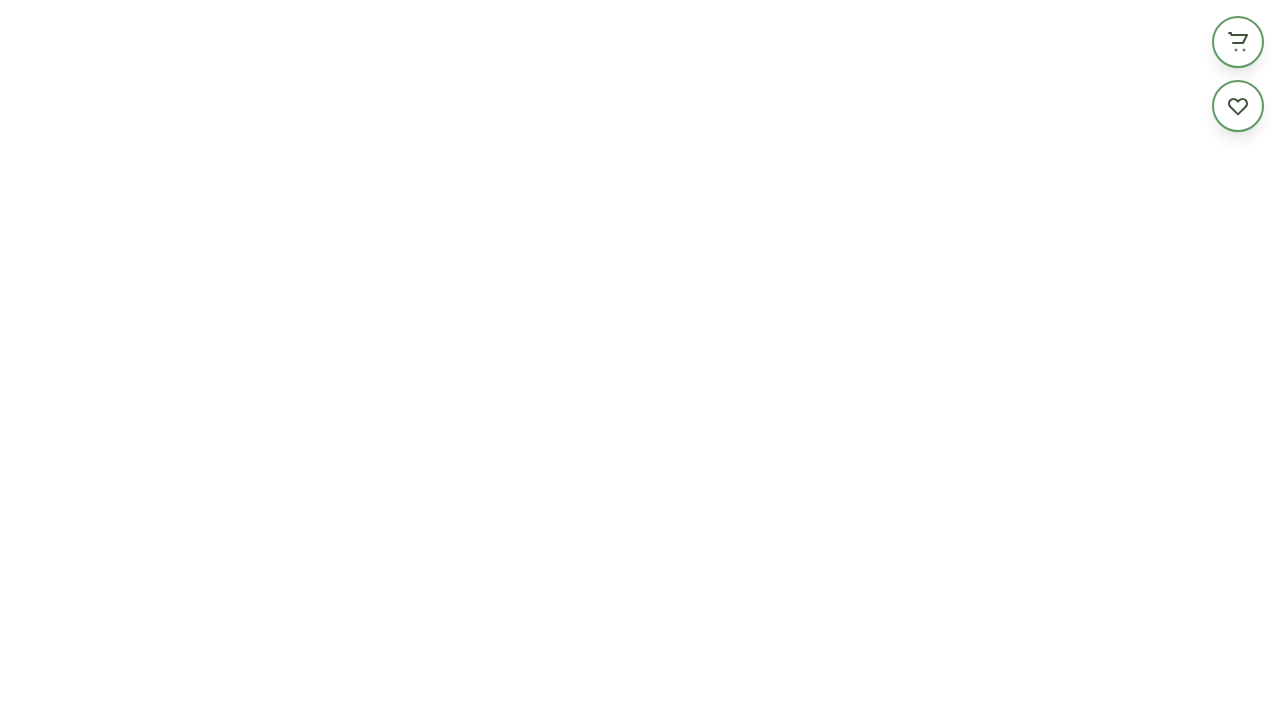
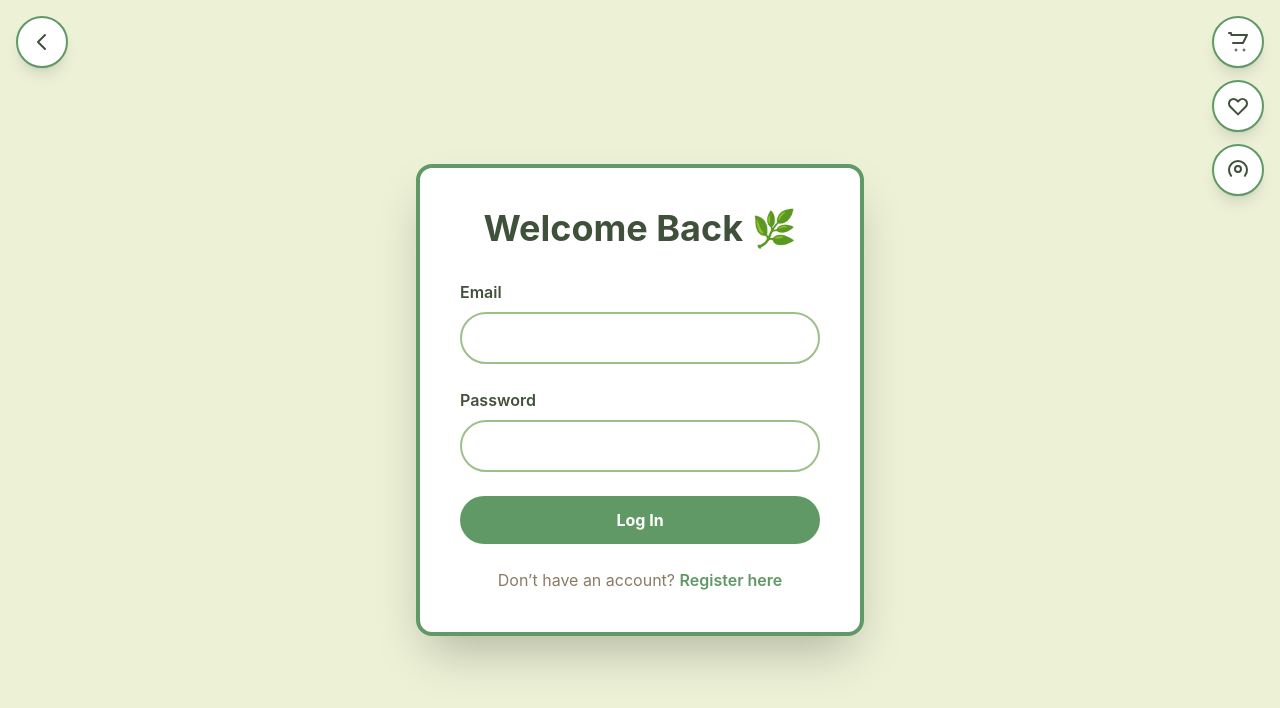
Before and after one commit to CNA-26/store-frontend, a React (Vite) app: page /login in a window 1280 px wide. Before the commit this address had no page. Shown: the top 708 px of the page. Built offline with nearby package versions, Linux system fonts and the light colour scheme.

Commit message:
Add LogIn and Register

```diff
--- a/src/App.tsx
+++ b/src/App.tsx
@@ -6,6 +6,9 @@ import WishlistPage from "./pages/WishlistPage";
 import ContactPage from "./pages/ContactPage";
 import { CartProvider, useCart } from "./contexts/CartContext";
 import { WishlistProvider, useWishlist } from "./contexts/WishlistContext";
+import LogIn from "./pages/LogIn";
+import Register from "./pages/Register";
+
 function HomePage() {
   const [searchQuery, setSearchQuery] = useState('')
   const { addToCart } = useCart();
@@ -175,6 +178,7 @@ function App() {
       <WishlistProvider>
         <CartIcon />
         <WishlistIcon />
+        <LoginIcon />
         <CartNotification />
         <Routes>
           <Route path="/" element={<HomePage />} />
@@ -182,6 +186,8 @@ function App() {
           <Route path="/contact" element={<ContactPage />} />
           <Route path="/checkout" element={<CheckoutPage />} />
           <Route path="/wishlist" element={<WishlistPage />} />
+          <Route path="/login" element={<LogIn />} />
+          <Route path="/register" element={<Register />} />
         </Routes>
       </WishlistProvider>
     </CartProvider>
@@ -217,6 +223,32 @@ function WishlistIcon() {
         {wishlistCount > 0 && (
           <span className="absolute -top-2 -right-2 bg-red-500 text-white rounded-full text-xs font-bold px-2 py-0.5">{wishlistCount}</span>
         )}
+      </Link>
+    </div>
+  );
+}
+
+function LoginIcon() {
+  return (
+    <div className="fixed right-4 top-36 z-50">
+      <Link
+        to="/login"
+        className="relative inline-flex items-center p-3 bg-white rounded-full shadow-lg border-2 border-monstera-green hover:bg-monstera-light transition"
+      >
+        <svg
+          className="w-6 h-6 text-monstera-dark"
+          fill="none"
+          stroke="currentColor"
+          viewBox="0 0 24 24"
+        >
+          {/* Avatar icon */}
+          <path
+            strokeLinecap="round"
+            strokeLinejoin="round"
+            strokeWidth={2}
+            d="M5.121 17.804A9 9 0 1118.879 17.8M15 11a3 3 0 11-6 0 3 3 0 016 0z"
+          />
+        </svg>
       </Link>
     </div>
   );
@@ -260,9 +292,8 @@ function CartNotification() {
   return (
     <div
       onClick={handleClick}
-      className={`fixed top-36 right-4 z-40 cursor-pointer transition-all duration-300 transform ${
-        isExiting ? 'translate-x-full opacity-0' : 'translate-x-0 opacity-100'
-      }`}
+      className={`fixed top-36 right-4 z-40 cursor-pointer transition-all duration-300 transform ${isExiting ? 'translate-x-full opacity-0' : 'translate-x-0 opacity-100'
+        }`}
     >
       <div className="bg-monstera-green text-white rounded-xl shadow-2xl p-5 min-w-[320px] border-2 border-monstera-dark hover:bg-monstera-dark transition-colors">
         <div className="flex items-start gap-4">
--- /dev/null
+++ b/src/pages/LogIn.tsx
@@ -0,0 +1,98 @@
+import { useState } from "react";
+import { Link, useNavigate } from "react-router-dom";
+
+export default function LogIn() {
+    const [email, setEmail] = useState("");
+    const [password, setPassword] = useState("");
+    const navigate = useNavigate();
+
+    const handleLogin = async (e: React.FormEvent) => {
+        e.preventDefault();
+
+        try {
+            // Placeholder for future DB connection
+            console.log("Login attempt:", { email, password });
+
+            // TODO: connect to backend when credentials are ready
+
+            navigate("/");
+        } catch (err) {
+            console.error("Login failed", err);
+        }
+    };
+
+    return (
+        <div className="min-h-screen bg-monstera-light flex items-center justify-center px-4 relative">
+            <div className="fixed left-4 top-4 z-50">
+                <Link
+                    to="/"
+                    className="inline-flex items-center justify-center p-3 bg-white rounded-full shadow-lg border-2 border-monstera-green hover:bg-monstera-light transition"
+                >
+                    <svg
+                        className="w-6 h-6 text-monstera-dark"
+                        fill="none"
+                        stroke="currentColor"
+                        viewBox="0 0 24 24"
+                    >
+                        <path
+                            strokeLinecap="round"
+                            strokeLinejoin="round"
+                            strokeWidth={2}
+                            d="M15 19l-7-7 7-7"
+                        />
+                    </svg>
+                </Link>
+            </div>
+            <div className="bg-white border-4 border-monstera-green rounded-2xl shadow-2xl p-10 w-full max-w-md">
+                <h2 className="text-4xl font-bold text-monstera-dark mb-8 text-center">
+                    Welcome Back 🌿
+                </h2>
+
+                <form onSubmit={handleLogin} className="space-y-6">
+                    <div>
+                        <label className="block text-monstera-dark font-semibold mb-2">
+                            Email
+                        </label>
+                        <input
+                            type="email"
+                            required
+                            className="w-full px-4 py-3 rounded-full border-2 border-monstera-lime focus:outline-none focus:border-monstera-green"
+                            value={email}
+                            onChange={(e) => setEmail(e.target.value)}
+                        />
+                    </div>
+
+                    <div>
+                        <label className="block text-monstera-dark font-semibold mb-2">
+                            Password
+                        </label>
+                        <input
+                            type="password"
+                            required
+                            className="w-full px-4 py-3 rounded-full border-2 border-monstera-lime focus:outline-none focus:border-monstera-green"
+                            value={password}
+                            onChange={(e) => setPassword(e.target.value)}
+                        />
+                    </div>
+
+                    <button
+                        type="submit"
+                        className="w-full bg-monstera-green hover:bg-monstera-dark text-white font-bold py-3 rounded-full transition duration-300"
+                    >
+                        Log In
+                    </button>
+                </form>
+
+                <p className="text-center text-monstera-brown mt-6">
+                    Don’t have an account?{" "}
+                    <Link
+                        to="/register"
+                        className="text-monstera-green font-semibold hover:underline"
+                    >
+                        Register here
+                    </Link>
+                </p>
+            </div>
+        </div>
+    );
+}
--- /dev/null
+++ b/src/pages/Register.tsx
@@ -0,0 +1,97 @@
+import { useState } from "react";
+import { Link, useNavigate } from "react-router-dom";
+
+export default function Register() {
+    const [email, setEmail] = useState("");
+    const [password, setPassword] = useState("");
+    const navigate = useNavigate();
+
+    const handleRegister = async (e: React.FormEvent) => {
+        e.preventDefault();
+
+        try {
+            console.log("Register attempt:", { email, password });
+
+            // TODO: connect to backend later
+
+            navigate("/login");
+        } catch (err) {
+            console.error("Registration failed", err);
+        }
+    };
+
+    return (
+        <div className="min-h-screen bg-monstera-light flex items-center justify-center px-4 relative">
+            <div className="fixed left-4 top-4 z-50">
+                <Link
+                    to="/"
+                    className="inline-flex items-center justify-center p-3 bg-white rounded-full shadow-lg border-2 border-monstera-green hover:bg-monstera-light transition"
+                >
+                    <svg
+                        className="w-6 h-6 text-monstera-dark"
+                        fill="none"
+                        stroke="currentColor"
+                        viewBox="0 0 24 24"
+                    >
+                        <path
+                            strokeLinecap="round"
+                            strokeLinejoin="round"
+                            strokeWidth={2}
+                            d="M15 19l-7-7 7-7"
+                        />
+                    </svg>
+                </Link>
+            </div>
+            <div className="bg-white border-4 border-monstera-lime rounded-2xl shadow-2xl p-10 w-full max-w-md">
+                <h2 className="text-4xl font-bold text-monstera-dark mb-8 text-center">
+                    Join Monstera 🌿
+                </h2>
+
+                <form onSubmit={handleRegister} className="space-y-6">
+                    <div>
+                        <label className="block text-monstera-dark font-semibold mb-2">
+                            Email
+                        </label>
+                        <input
+                            type="email"
+                            required
+                            className="w-full px-4 py-3 rounded-full border-2 border-monstera-green focus:outline-none focus:border-monstera-dark"
+                            value={email}
+                            onChange={(e) => setEmail(e.target.value)}
+                        />
+                    </div>
+
+                    <div>
+                        <label className="block text-monstera-dark font-semibold mb-2">
+                            Password
+                        </label>
+                        <input
+                            type="password"
+                            required
+                            className="w-full px-4 py-3 rounded-full border-2 border-monstera-green focus:outline-none focus:border-monstera-dark"
+                            value={password}
+                            onChange={(e) => setPassword(e.target.value)}
+                        />
+                    </div>
+
+                    <button
+                        type="submit"
+                        className="w-full bg-monstera-dark hover:bg-monstera-green text-white font-bold py-3 rounded-full transition duration-300"
+                    >
+                        Create Account
+                    </button>
+                </form>
+
+                <p className="text-center text-monstera-brown mt-6">
+                    Already have an account?{" "}
+                    <Link
+                        to="/login"
+                        className="text-monstera-green font-semibold hover:underline"
+                    >
+                        Log in
+                    </Link>
+                </p>
+            </div>
+        </div>
+    );
+}
```
